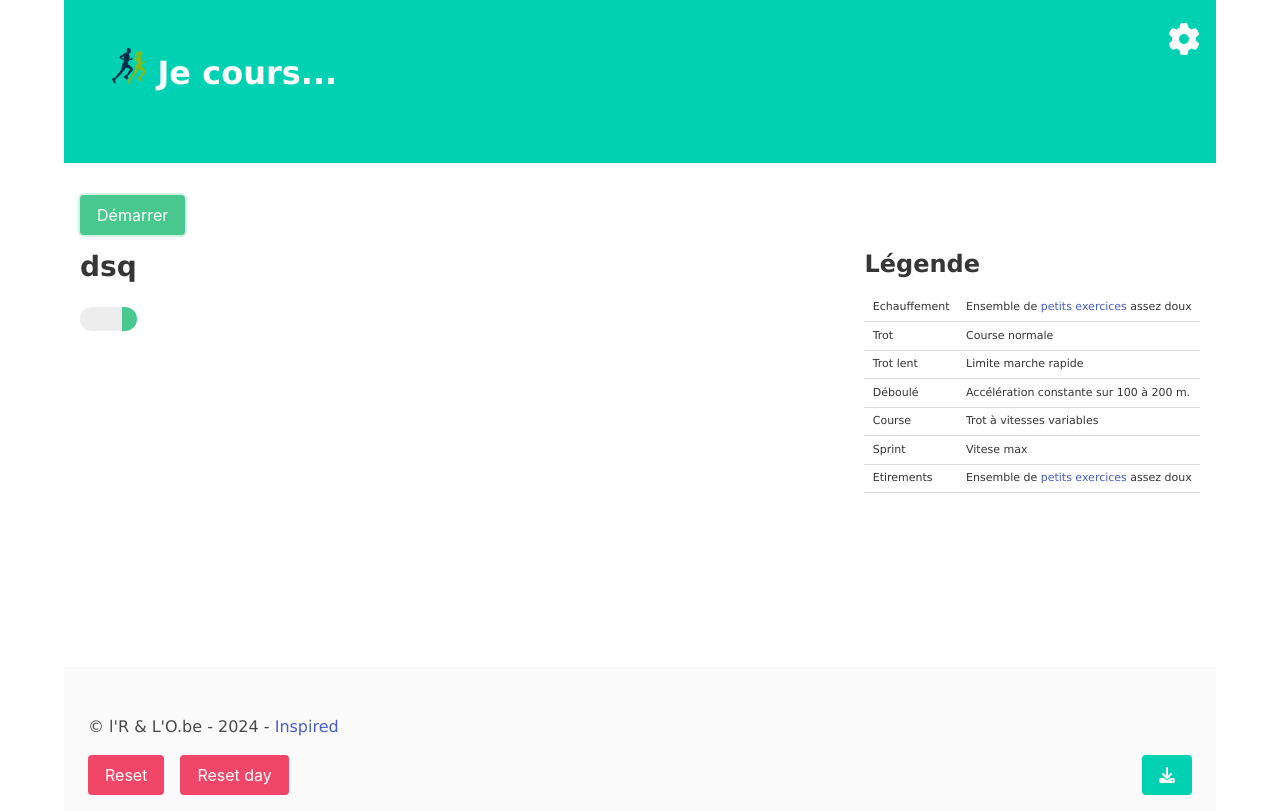
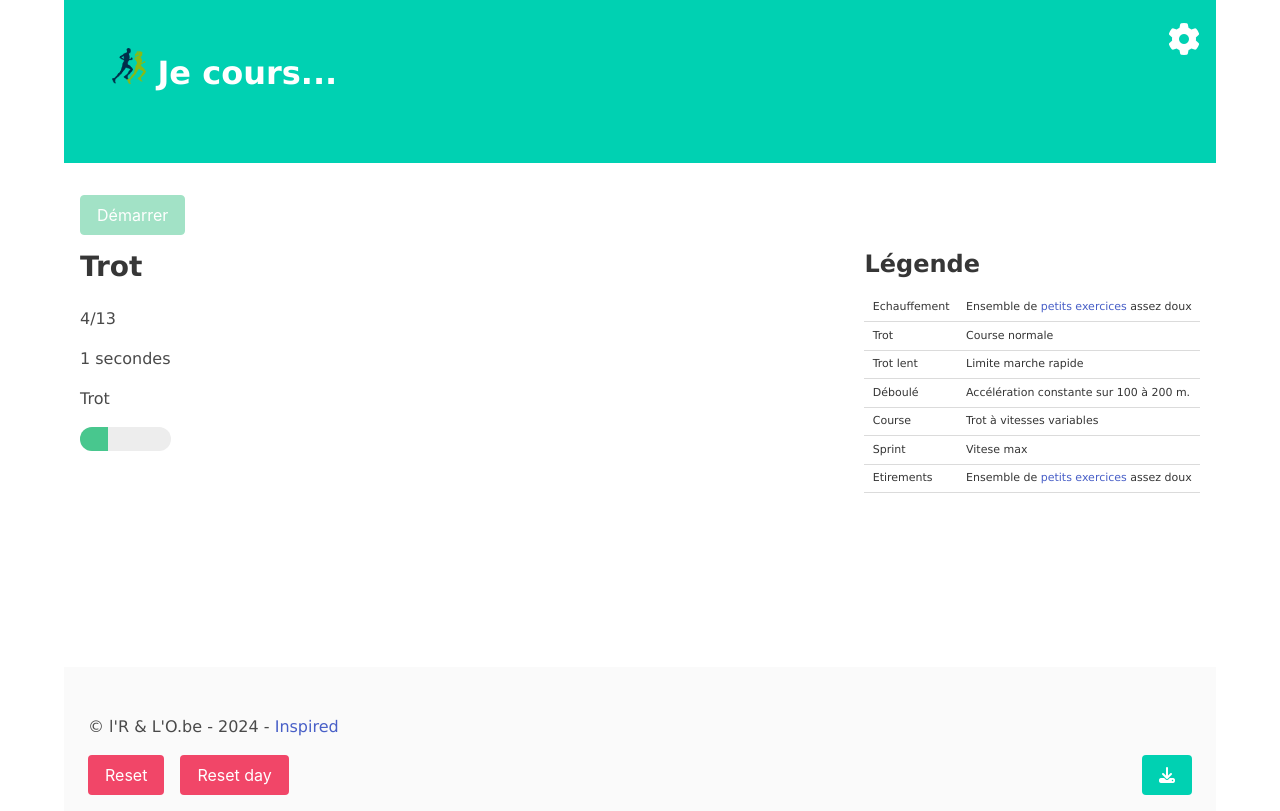
Before and after one commit to FlorianAuc/course-florian, a Vue app: page / in a window 1280 px wide. Both pictures are taken after a click on the button "Démarrer". Built offline with nearby package versions, Linux system fonts and the light colour scheme.

Commit message:
add next step

```diff
--- a/src/components/HomeComponent.vue
+++ b/src/components/HomeComponent.vue
@@ -10,14 +10,22 @@
     </header>
     <section class="main-content container content">
       <div class="objectif"></div>
-      <p><button class="button is-success" @click="startTraining">Démarrer</button></p>
-      <div class="encours" :style="{ display: entrainementStore.status ? 'block' : 'none' }">
-        <h2 class="jour title">dsq</h2>
-        <p class="progress-text"></p>
-        <p class="vitesse"></p>
-        <p class="action"></p>
+      <p><button class="button is-success" @click="startTraining" :disabled="entrainementStore.status">Démarrer</button></p>
+      <div class="encours" v-if="entrainementStore.status">
+        <h2 class="jour title">{{ entrainementStore.getCurrentStep().label }}</h2>
+        <p class="progress-text">
+          {{ entrainementStore.getEtapeIndex() + 1 }}/{{ totalEtapes() }}
+        </p>
+        <p class="time">{{ entrainementStore.time }} secondes</p>
+        <p class="action">{{ entrainementStore.action }}</p>
         <audio src=""></audio>
-        <progress class="progress is-large is-success" max="13" value2="0">0</progress>
+        <progress
+          class="progress is-large is-success"
+          :max="totalEtapes()"
+          :value="entrainementStore.getEtapeIndex() + 1"
+        >
+          {{ entrainementStore.getEtapeIndex() + 1 }}
+        </progress>
       </div>
 
       <div class="legend">
@@ -79,8 +87,8 @@
           >Inspired</a
         >
       </p>
-      <button class="button reset is-danger">Reset</button>
-      <button class="button reset-day is-danger">Reset day</button>
+      <button class="button reset is-danger" @click="resetTraining">Reset</button>
+      <button class="button reset-day is-danger" @click="resetDay">Reset day</button>
       <!-- <button class="button update is-warning">Update</button> -->
       <button class="button install is-primary"><i class="fas fa-download"></i></button>
     </footer>
@@ -88,16 +96,50 @@
 </template>
 
 <script setup>
-import { ref, onMounted } from 'vue'
+import { ref, onMounted, computed } from 'vue'
 import { useEntrainementStore } from '@/stores/entrainement'
 
 const entrainementStore = useEntrainementStore()
 
-const startTraining = () => {
-  entrainementStore.setStatus(true)
+entrainementStore.listEntrainement();
+
+onMounted(() => {
+  entrainementStore.listEntrainement();
+});
+
+
+const totalEtapes = () => {
+  const semaineIndex = entrainementStore.semaine - 1;
+  const joursIndex = entrainementStore.jours - 1;
+  return entrainementStore.entrainement[0].semaines[semaineIndex].jours[joursIndex].etapes.length;
+};
+
+
+
+const startTraining = async () => {
+  await entrainementStore.startTraining();
+
+  // Vérifier si les données d'entraînement sont correctement chargées
+  if (entrainementStore.entrainement.length > 0) {
+    // Vérifier si toutes les étapes du jour sont terminées, puis passer au jour suivant
+    if (!entrainementStore.nextStep()) {
+      entrainementStore.nextDay();
+    }
+  } else {
+    console.error("Erreur : Les données d'entraînement ne sont pas correctement chargées.");
+  }
 }
 
-// Mettre à jour la date du footer automatiquement
+const resetTraining = () => {
+  entrainementStore.resetTraining();
+}
+
+const resetDay = () => {
+  entrainementStore.resetDay();
+}
+
+
+// ----- Mettre à jour la date du footer automatiquement ----- //
 const year = ref(new Date().getFullYear())
 
 // Fonction pour mettre à jour l'année
@@ -113,7 +155,6 @@ updateYear()
 </script>
 
 <style lang="scss">
-
 section.container {
   padding: 1rem;
 }
--- a/src/stores/entrainement.js
+++ b/src/stores/entrainement.js
@@ -5,33 +5,188 @@ export const useEntrainementStore = defineStore({
   state: () => ({
     urlApi: 'entrainement.json',
     status: false,
-    entrainement: []
-  }), //fin du state
+    entrainement: [],
+    semaine: 1,
+    jours: 1,
+    action: '',
+    time: null,
+    etapeIndex: 0
+  }),
 
-  getters: {}, //fin du getter
+  getters: {},
 
   actions: {
     async listEntrainement() {
       try {
         const res = await fetch(this.urlApi)
         const data = await res.json()
-        console.log('JSON :', data.activities[0])
-        // Mise à jour du state avec les données d'entraînement
+        // console.log('JSON :', data.activities[0])
         this.setEntrainement(data.activities)
       } catch (error) {
         console.error(error)
       }
-    }, // fin de listEntrainement
+    },
 
-    //mettre à jour le tableau d'entraînement
     setEntrainement(data) {
       this.entrainement = data
+      this.setSemaine(1)
+      this.setJours(1)
+      this.setAction('')
+      this.setTime(null)
+      this.setEtapeIndex(0)
     },
 
-    //mettre à jour le statut
+    // ----- lancement de mon entrainement ----- //
+    startTraining() {
+      if (this.entrainement.length === 0) {
+        console.error("Aucune donnée d'entraînement disponible.")
+        return
+      }
+
+      this.setStatus(true)
+      this.setTime(null)
+
+      const firstStep = this.getCurrentStep()
+      this.setAction(firstStep.label)
+      this.setTime(firstStep.time)
+
+      this.startTimer(firstStep.time)
+      //reset l'index une fois l'entrainement fini
+      this.setEtapeIndex(0)
+    },
+    // ----- gestion du chronomètre pendant l'entraînement ----- //
+    startTimer(time) {
+      setTimeout(() => {
+        this.completeStep()
+
+        if (this.nextStep()) {
+          const currentStep = this.getCurrentStep()
+          this.setAction(currentStep.label)
+          this.setTime(currentStep.time)
+
+          this.startTimer(currentStep.time)
+        } else {
+          this.setStatus(false)
+        }
+      }, time * 1000)
+    },
+
+    // ----- Localstorage de mes jours et semaines ----- //
+    saveWeekAndDay() {
+      const semaineIndex = this.semaine
+      const joursIndex = this.jours
+
+      console.log('Saving values:', semaineIndex, joursIndex)
+
+      localStorage.setItem('week', semaineIndex)
+      localStorage.setItem('day', joursIndex)
+    },
+    completeStep() {
+      const semaineIndex = this.semaine - 1
+      const joursIndex = this.jours - 1
+      const etapeIndex = this.getEtapeIndex()
+
+      // Marquer l'étape actuelle comme terminée
+      this.entrainement[0].semaines[semaineIndex].jours[joursIndex].etapes[etapeIndex].status = true
+
+      // Vérifier si c'est la dernière étape de la journée
+      if (
+        etapeIndex ===
+        this.entrainement[0].semaines[semaineIndex].jours[joursIndex].etapes.length - 1
+      ) {
+        // Si c'est la dernière étape, marquer la journée comme terminée
+        this.entrainement[0].semaines[semaineIndex].jours[joursIndex].status = true
+        this.saveWeekAndDay()
+      }
+    },
+
+    // ----- Passer a la prochaine étape -----//
+    nextStep() {
+      const etapeIndex = this.getEtapeIndex()
+      const joursIndex = this.jours - 1
+
+      // Vérifier si la journée est terminée
+      if (!this.entrainement[0].semaines[this.semaine - 1].jours[joursIndex].status) {
+        // Si la journée n'est pas terminée, passer à l'étape suivante
+        if (
+          etapeIndex <
+          this.entrainement[0].semaines[this.semaine - 1].jours[joursIndex].etapes.length - 1
+        ) {
+          this.setEtapeIndex(etapeIndex + 1)
+          return true
+        } else {
+          this.setEtapeIndex(0)
+        }
+      }
+    },
+
+    // ----- Passer au prochain jour -----//
+    nextDay() {
+      console.log('Inside nextDay, status:', this.status)
+      // Vérifier si l'entraînement est en cours avant de passer au jour suivant
+      if (this.status) {
+        const joursIndex = this.jours - 1
+
+        console.log('Jour actuel et index de jours:', this.jours, joursIndex)
+
+        if (joursIndex < this.entrainement[0].semaines[this.semaine - 1].jours.length - 1) {
+          this.setJours(this.jours + 1)
+          console.log('Passage au jour suivant:', this.jours)
+          return true
+        } else {
+          this.setJours(1)
+          console.log('Retour au premier jour:', this.jours)
+          return this.nextWeek()
+        }
+      } else {
+        return false
+      }
+    },
+
+    // ----- Passer a la prochaine semaine -----//
+    nextWeek() {
+      const semaineIndex = this.semaine - 1
+      if (semaineIndex < this.entrainement[0].semaines.length - 1) {
+        this.setSemaine(this.semaine + 1)
+        return true
+      } else {
+        return false
+      }
+    },
+
     setStatus(status) {
       this.status = status
-      // localStorage.setItem('status', JSON.stringify(status))
+    },
+
+    getEtapeIndex() {
+      return this.etapeIndex
+    },
+
+    setSemaine(semaine) {
+      this.semaine = semaine
+    },
+
+    setJours(jours) {
+      this.jours = jours
+    },
+
+    setAction(action) {
+      this.action = action
+    },
+
+    setTime(time) {
+      this.time = time
+    },
+
+    setEtapeIndex(index) {
+      this.etapeIndex = index
+    },
+
+    getCurrentStep() {
+      const semaineIndex = this.semaine - 1
+      const joursIndex = this.jours - 1
+      const etapeIndex = this.getEtapeIndex()
+      return this.entrainement[0].semaines[semaineIndex].jours[joursIndex].etapes[etapeIndex]
     }
-  } // fin d'action
+  }
 })
```
Also changed, not shown: public/entrainement.json (+24 -24 lines), src/views/HomeView.vue (+8 -8 lines).
